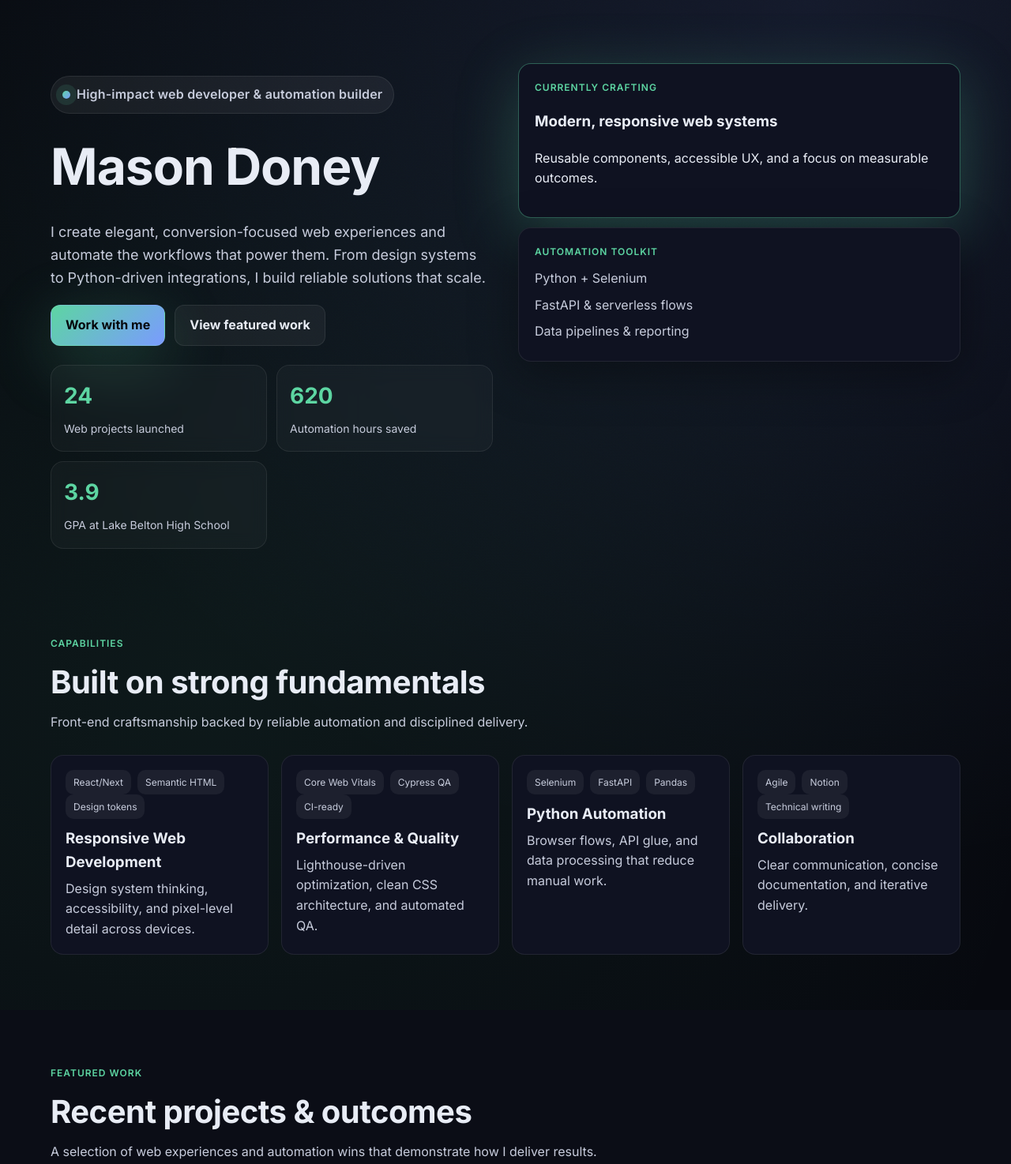
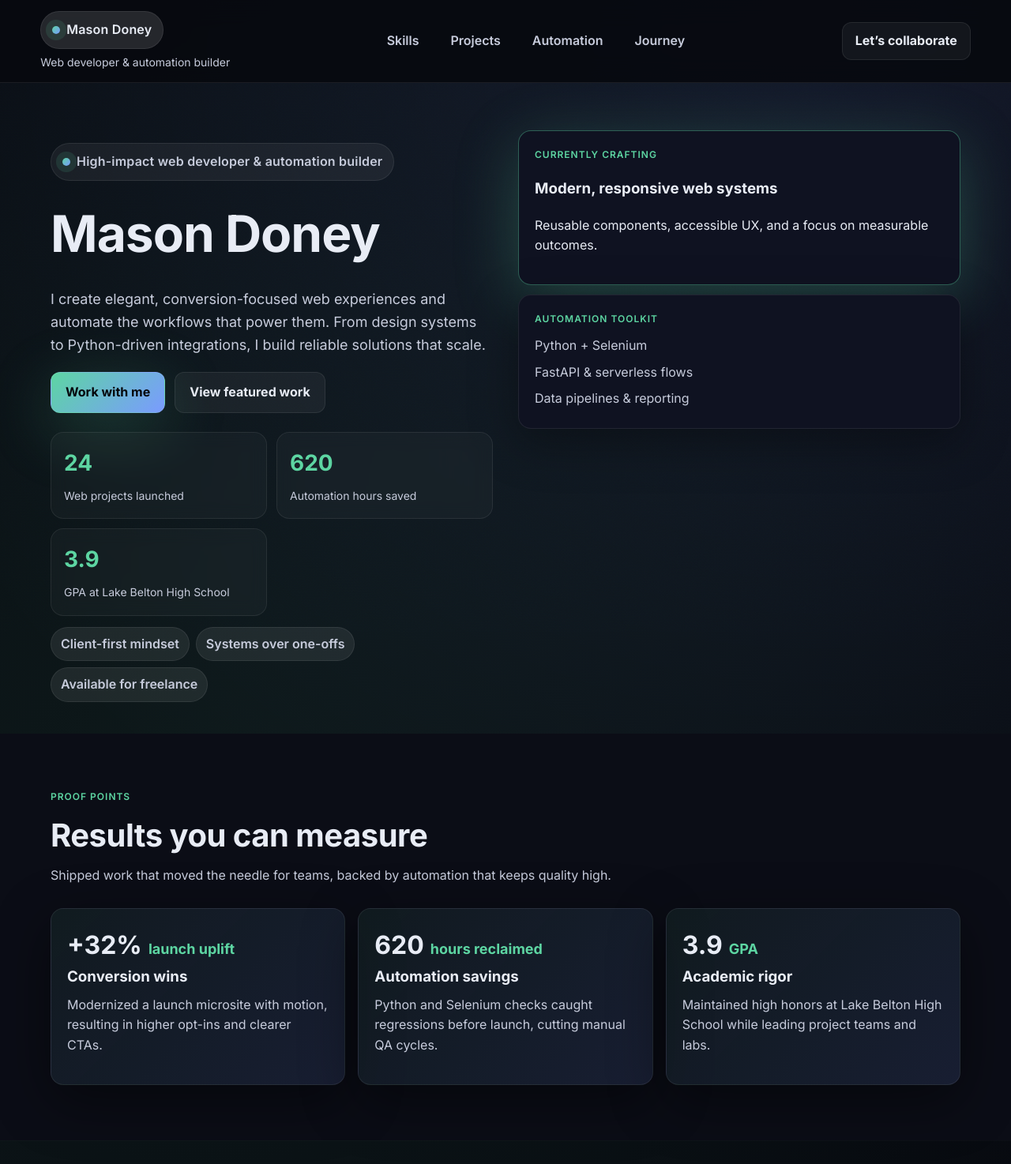
Before and after one commit to lowprofil3/Mason-Doney-Portfolio, a plain HTML site: page index.html in a window 1280 px wide. Shown: the top 1474 px of the page at 79% size. Drawn offline with Linux system fonts and the light colour scheme.

Commit message:
Enhance portfolio navigation and proof points

```diff
--- a/assets/css/styles.css
+++ b/assets/css/styles.css
@@ -26,6 +26,52 @@ body {
   line-height: 1.6;
   overflow-x: hidden;
   position: relative;
+  scroll-behavior: smooth;
+}
+
+.nav {
+  position: sticky;
+  top: 0;
+  z-index: 20;
+  display: grid;
+  grid-template-columns: auto 1fr auto;
+  align-items: center;
+  gap: 18px;
+  padding: 14px clamp(20px, 4vw, 72px);
+  background: rgba(7, 9, 15, 0.9);
+  backdrop-filter: blur(16px);
+  border-bottom: 1px solid var(--border);
+}
+
+.nav__brand p {
+  margin: 6px 0 0;
+  color: var(--subtext);
+  font-size: 14px;
+}
+
+.nav__links {
+  display: flex;
+  gap: 16px;
+  justify-content: center;
+  flex-wrap: wrap;
+}
+
+.nav__links a {
+  color: var(--subtext);
+  text-decoration: none;
+  font-weight: 600;
+  padding: 10px 12px;
+  border-radius: 10px;
+  transition: background 0.2s ease, color 0.2s ease;
+}
+
+.nav__links a:hover {
+  background: rgba(255, 255, 255, 0.06);
+  color: var(--text);
+}
+
+.nav__cta .button {
+  padding: 10px 16px;
 }
 
 .noise-overlay {
@@ -41,7 +87,7 @@ body {
   display: grid;
   grid-template-columns: repeat(auto-fit, minmax(320px, 1fr));
   gap: 32px;
-  padding: 80px clamp(20px, 5vw, 80px) 40px;
+  padding: 60px clamp(20px, 5vw, 80px) 40px;
   position: relative;
   overflow: hidden;
 }
@@ -70,6 +116,13 @@ body {
   grid-template-columns: repeat(auto-fit, minmax(180px, 1fr));
   gap: 12px;
   margin-top: 24px;
+}
+
+.hero__badges {
+  display: flex;
+  flex-wrap: wrap;
+  gap: 8px;
+  margin-top: 14px;
 }
 
 .metric {
@@ -179,6 +232,10 @@ body {
 .section {
   padding: 70px clamp(20px, 5vw, 80px);
   position: relative;
+}
+
+.section + .section {
+  border-top: 1px solid rgba(255, 255, 255, 0.02);
 }
 
 .section--muted {
@@ -322,6 +379,40 @@ body {
   font-size: 13px;
 }
 
+.highlight-card {
+  background: linear-gradient(135deg, rgba(93, 213, 162, 0.07), rgba(122, 155, 255, 0.12));
+  border: 1px solid rgba(255, 255, 255, 0.08);
+  padding: 20px;
+  border-radius: var(--radius);
+  position: relative;
+  overflow: hidden;
+  box-shadow: 0 20px 70px rgba(0, 0, 0, 0.45);
+}
+
+.highlight-card h3 {
+  margin: 0 0 4px;
+}
+
+.highlight-card .stat {
+  display: inline-flex;
+  align-items: baseline;
+  gap: 8px;
+  font-size: 32px;
+  font-weight: 800;
+  color: var(--text);
+}
+
+.highlight-card .stat span {
+  color: var(--accent);
+  font-size: 18px;
+  font-weight: 700;
+}
+
+.highlight-card p {
+  color: var(--subtext);
+  margin-top: 8px;
+}
+
 .contact-panel {
   background: var(--panel);
   border: 1px solid var(--border);
@@ -363,6 +454,22 @@ body {
   background: #05060b;
 }
 
+@media (max-width: 768px) {
+  .nav {
+    grid-template-columns: 1fr;
+    text-align: center;
+    gap: 8px;
+  }
+
+  .nav__links {
+    justify-content: center;
+  }
+
+  .hero {
+    padding-top: 46px;
+  }
+}
+
 @media (max-width: 700px) {
   .hero,
   .section {
--- a/assets/js/app.js
+++ b/assets/js/app.js
@@ -95,6 +95,27 @@ const journey = [
 
 const contactTags = ["Remote-ready", "Async friendly", "Hands-on builder", "Available for contract"];
 
+const highlights = [
+  {
+    title: "Conversion wins",
+    stat: "+32%",
+    delta: "launch uplift",
+    detail: "Modernized a launch microsite with motion, resulting in higher opt-ins and clearer CTAs.",
+  },
+  {
+    title: "Automation savings",
+    stat: "620",
+    delta: "hours reclaimed",
+    detail: "Python and Selenium checks caught regressions before launch, cutting manual QA cycles.",
+  },
+  {
+    title: "Academic rigor",
+    stat: "3.9",
+    delta: "GPA",
+    detail: "Maintained high honors at Lake Belton High School while leading project teams and labs.",
+  },
+];
+
 function animateValue(element, endValue) {
   let start = 0;
   const duration = 1400;
@@ -152,6 +173,21 @@ function renderContactChips() {
   row.innerHTML = contactTags.map((tag) => `<span class="chip">${tag}</span>`).join("");
 }
 
+function renderHighlights() {
+  const grid = document.getElementById("highlight-grid");
+  grid.innerHTML = highlights
+    .map(
+      (item) => `
+        <article class="highlight-card">
+          <div class="stat">${item.stat} <span>${item.delta}</span></div>
+          <h3>${item.title}</h3>
+          <p>${item.detail}</p>
+        </article>
+      `
+    )
+    .join("");
+}
+
 function init() {
   animateValue(document.getElementById("metric-sites"), metrics.sites);
   animateValue(document.getElementById("metric-automation"), metrics.automationHours);
@@ -163,6 +199,7 @@ function init() {
   renderTimeline(journey);
   renderBadges();
   renderContactChips();
+  renderHighlights();
 }
 
 document.addEventListener("DOMContentLoaded", init);
--- a/index.html
+++ b/index.html
@@ -11,6 +11,21 @@
 </head>
 <body>
   <div class="noise-overlay" aria-hidden="true"></div>
+  <nav class="nav">
+    <div class="nav__brand">
+      <span class="pill pill--light">Mason Doney</span>
+      <p>Web developer & automation builder</p>
+    </div>
+    <div class="nav__links" aria-label="Primary">
+      <a href="#skills">Skills</a>
+      <a href="#projects">Projects</a>
+      <a href="#automation">Automation</a>
+      <a href="#journey">Journey</a>
+    </div>
+    <div class="nav__cta">
+      <a class="button button--ghost" href="#contact">Let’s collaborate</a>
+    </div>
+  </nav>
   <header class="hero">
     <div class="hero__content">
       <p class="pill">High-impact web developer & automation builder</p>
@@ -38,6 +53,11 @@
           <span class="metric__label">GPA at Lake Belton High School</span>
         </div>
       </div>
+      <div class="hero__badges">
+        <span class="chip">Client-first mindset</span>
+        <span class="chip">Systems over one-offs</span>
+        <span class="chip">Available for freelance</span>
+      </div>
     </div>
     <div class="hero__visual">
       <div class="card highlight">
@@ -57,6 +77,15 @@
   </header>
 
   <main>
+    <section class="section section--muted" id="highlights">
+      <div class="section__header">
+        <p class="eyebrow">Proof points</p>
+        <h2>Results you can measure</h2>
+        <p class="section__lede">Shipped work that moved the needle for teams, backed by automation that keeps quality high.</p>
+      </div>
+      <div class="grid highlight-grid" id="highlight-grid"></div>
+    </section>
+
     <section class="section" id="skills">
       <div class="section__header">
         <p class="eyebrow">Capabilities</p>
```
Also changed, not shown: 1 other file.
